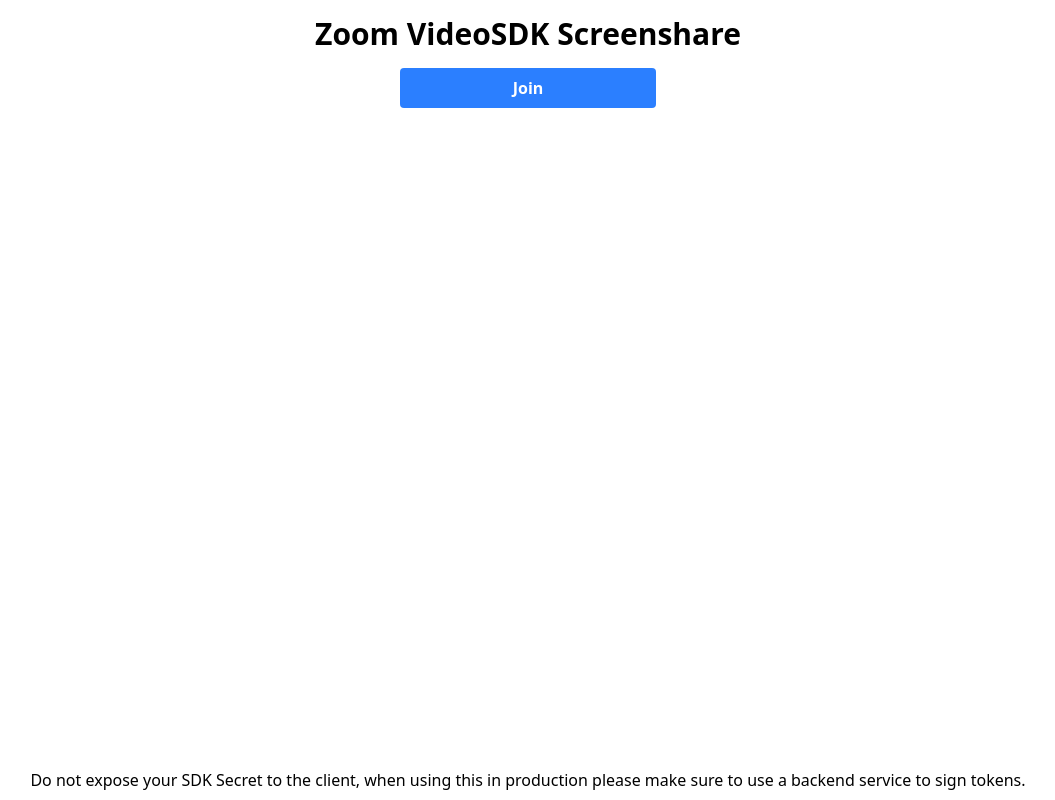
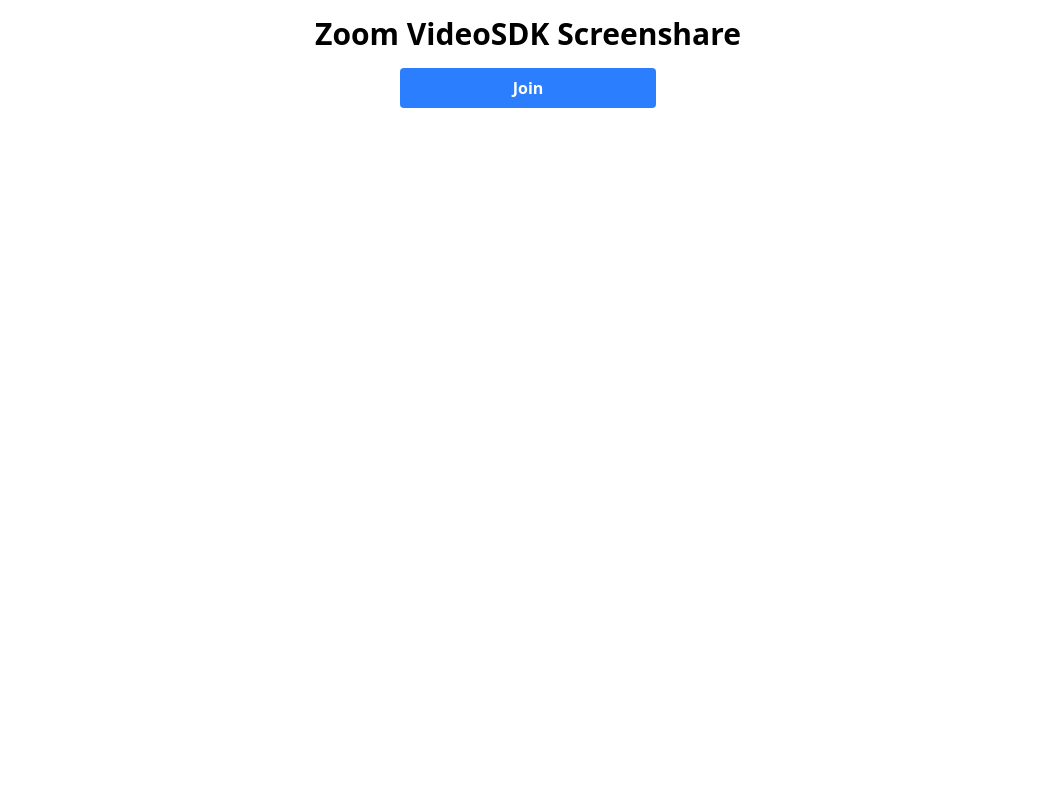
Before and after one commit to Muhammad-Tayyab-Bhutto/multi-share-share-screen-zoom-video-sdk, a website built with Vite: page index.html in a window 1280 px wide. Shown: the whole page, without its empty margins (112-1167 px from the left). Built offline with nearby package versions, Linux system fonts and the light colour scheme; no server answers; what @zoom/videosdk would draw is missing.

Commit message:
chore: remove SDK secret exposure warning from index.html

```diff
--- a/index.html
+++ b/index.html
@@ -45,11 +45,6 @@
   <!-- user videos -->
   <video-player-container id="video-container"
     class="max-w-[65rem] max-h-[65rem] flex flex-wrap gap-2"></video-player-container>
-
-  <div class="text-center w-full mt-auto mb-2 px-2">
-    Do not expose your SDK Secret to the client, when using this in production
-    please make sure to use a backend service to sign tokens.
-  </div>
   <script src="/coi-serviceworker.js"></script>
   <script type="module" src="/src/main.ts"></script>
 </body>
```
